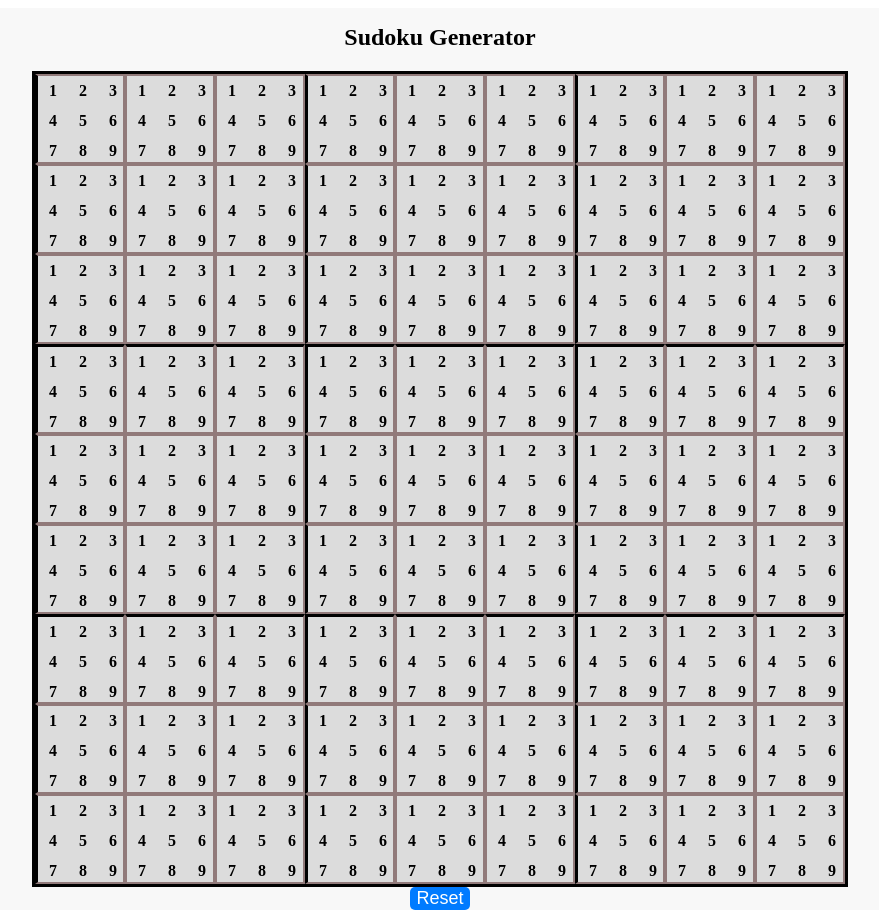
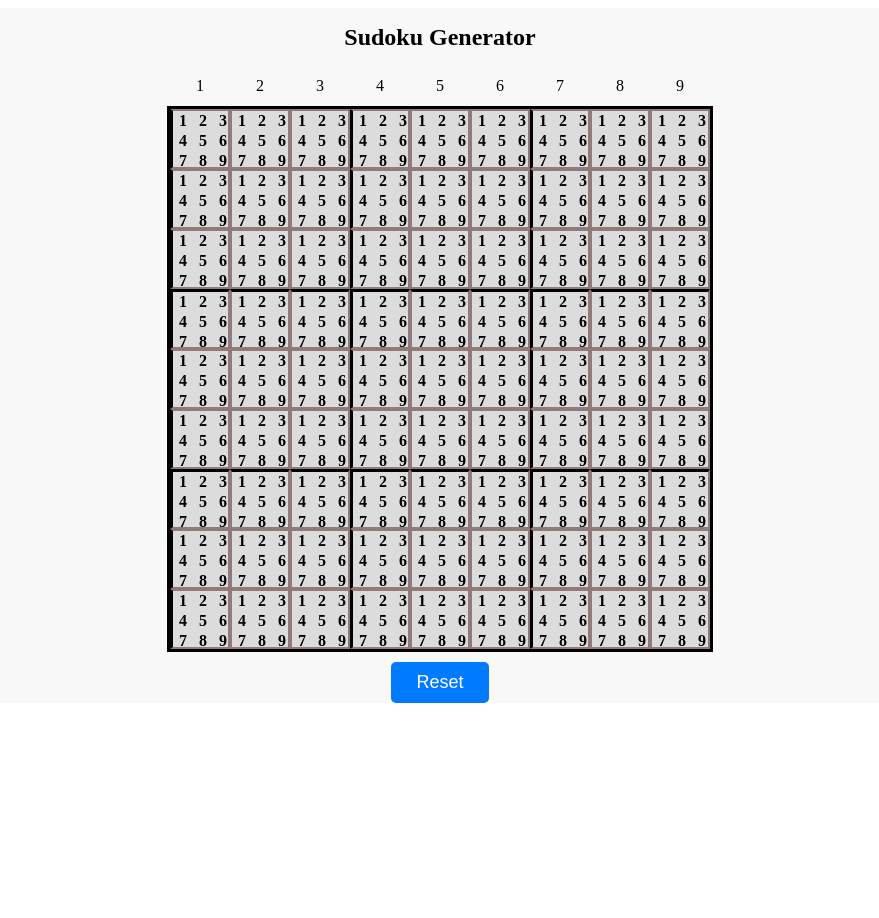
Before and after one commit to neerajrp1999/rsudoku, a React (Vite) app: page / in a window 1280 px wide. Shown: the whole page, without its empty margins (200-1079 px from the left). After the commit the page ends 800 px from the top, so only its background shows below. Built offline with nearby package versions, Linux system fonts and the light colour scheme.

Commit message:
the soduku generater using only react done

```diff
--- a/src/App.jsx
+++ b/src/App.jsx
@@ -1,89 +1,85 @@
 import { useEffect, useState } from "react";
 import "./Sudoku.css";
 
-
 const App = () => {
+  const initialVisibleValue = Array.from({ length: 9 }, (_, index) => index);
+  const [visibleValue, setVisibleValue] = useState(-1);
   const initialSudokuGrid = Array.from({ length: 9 }, () => Array(9).fill(0));
   const initialSudokuVerificationGrid = Array.from({ length: 9 }, () => Array(9).fill(false));
+
   const [grid, setGrid] = useState(initialSudokuGrid);
-  const [verifycol, setVerifyCol] = useState(initialSudokuVerificationGrid);
-  const [verifyrow, setVerifyRow] = useState(initialSudokuVerificationGrid);
-  const [verifycell, setVerifyCell] = useState(initialSudokuVerificationGrid);
-  console.log(grid);
-  const verify = (i, j, k) => verifyrow[i][k] || verifycol[j][k] ;
+  const [verifyCol, setVerifyCol] = useState(initialSudokuVerificationGrid);
+  const [verifyRow, setVerifyRow] = useState(initialSudokuVerificationGrid);
+  const [verifyCell, setVerifyCell] = useState(initialSudokuVerificationGrid);
 
-  const handleCellClick = (i, j, value) => {
-    setGrid((prevGrid) =>
-      prevGrid.map((row, rowIndex) =>
+  const verify = (i, j, k) => verifyRow[i][k] || verifyCol[j][k] || verifyCell[Math.floor(i / 3) * 3 + Math.floor(j / 3)][k];
+
+  const handleCellClick = (i, j, index, selected) => {
+    const value = selected ? index + 1 : 0;
+
+    setGrid(prevGrid => prevGrid.map((row, rowIndex) =>
       rowIndex === i
         ? row.map((cell, colIndex) => (colIndex === j ? value : cell))
         : row
-      )
-    );
+    ));
 
-    setVerifyRow((prevGrid) =>
-      prevGrid.map((row, rowIndex) =>
+    setVerifyRow(prevGrid => prevGrid.map((row, rowIndex) =>
       rowIndex === i
-          ? row.map((cell, colIndex) => (colIndex === value - 1 ? true : cell))
+        ? row.map((cell, colIndex) => (colIndex === index ? selected : cell))
         : row
-      )
-    );
+    ));
 
-    setVerifyCol((prevGrid) =>
-      prevGrid.map((row, rowIndex) =>
+    setVerifyCol(prevGrid => prevGrid.map((row, rowIndex) =>
       rowIndex === j
-          ? row.map((cell, colIndex) => (colIndex === value - 1 ? true : cell))
+        ? row.map((cell, colIndex) => (colIndex === index ? selected : cell))
         : row
-      )
-    );
+    ));
 
+    setVerifyCell(prevGrid => prevGrid.map((row, rowIndex) =>
+      rowIndex === Math.floor(i / 3) * 3 + Math.floor(j / 3)
+        ? row.map((cell, colIndex) => (colIndex === index ? selected : cell))
+        : row
+    ));
   };
-
-  useEffect(()=>{
-    console.log(grid);
-    console.log(verifyrow);
-    console.log(verifycol);
-  },[verifycol])
-
 
   return (
     <div className="sudoku-container">
       <h1 className="sudoku-title">Sudoku Generator</h1>
+      <div className="sudoku-visiblenum-grid">
+        {initialVisibleValue.map(i => (
+          <div className={`${`sudoku-visiblenum-inner-grid ${i === visibleValue && "selected-help"}`}`} key={i} onClick={() => {
+            setVisibleValue(i === visibleValue ? -1 : i);
+          }}>{i + 1}</div>
+        ))}
+      </div>
       <div className="sudoku-grid">
         {grid.map((row, i) =>
           row.map((cell, j) => (
-            <>
-              {
-                grid[i][j] === 0 ?
-                  <div className={`prefilled map-container`} key={`${i}-${j}`}>
-                    {Array.from({ length: 9 }, (_, index) => (
+            <div key={`${i}-${j}`} className={`${cell ? "selectedvalue-cell" : "prefilled map-container"} ${visibleValue !== 0 && verify(i, j, visibleValue) ? "selected-help" : ""} `}>
+              {cell ? (
+                <b onClick={() => handleCellClick(i, j, grid[i][j] - 1, false)}>{cell}</b>
+              ) : (
+                Array.from({ length: 9 }, (_, index) => (
                   <div key={index} className="inner-cell">
-                        {/* {index + 1} */}
-                        {verify(i, j, index) ? <></>:
-                        <div className="inner-cell-clickeble" onClick={() => handleCellClick(i, j, index + 1)}>{index + 1}</div>}
+                    {!verify(i, j, index) && (
+                      <div className="inner-cell-clickable" onClick={() => handleCellClick(i, j, index, true)}>
+                        {index + 1}
                       </div>
-                    ))}
+                    )}
                   </div>
-                  :
-                  <div className="selectedvalue-cell" onClick={() => {
-                    setGrid((prevGrid) =>
-                      prevGrid.map((row, rowIndex) =>
-                        rowIndex === i
-                          ? row.map((cell, colIndex) => (colIndex === j ? 0 : cell))
-                          : row
-                      )
-                    )
-                  }
-                  }>
-                    {/* {verifyrow[i][grid[i][j]] ? <></>:grid[i][j]} */}
-                    {grid[i][j]}
-                  </div>
-              }
-            </>
                 ))
               )}
             </div>
-      <button className="sudoku-reset" onClick={() => setGrid(initialSudokuGrid)}>
+          ))
+        )}
+      </div>
+      <button className="sudoku-reset" onClick={() => {
+        setGrid(initialSudokuGrid);
+        setVerifyCell(initialSudokuVerificationGrid);
+        setVerifyCol(initialSudokuVerificationGrid);
+        setVerifyRow(initialSudokuVerificationGrid);
+        setVisibleValue(-1);
+      }}>
         Reset
       </button>
     </div>
--- a/src/Sudoku.css
+++ b/src/Sudoku.css
@@ -36,8 +36,8 @@
 
  .map-container {
    display: grid;
-   grid-template-columns: repeat(3, 30px);
-   grid-template-rows: repeat(3, 30px);
+   grid-template-columns: repeat(3, 20px);
+   grid-template-rows: repeat(3, 20px);
    border: 2px solid rgb(145, 122, 122);
  }
 
@@ -52,18 +52,35 @@
 
  .sudoku-grid {
    display: grid;
-   grid-template-columns: repeat(9, 90px);
-   grid-template-rows: repeat(9, 90px);
+   grid-template-columns: repeat(9, 60px);
+   grid-template-rows: repeat(9, 60px);
    border: 3px solid black;
  }
 
+ .sudoku-visiblenum-grid {
+   display: grid;
+   grid-template-columns: repeat(9, 60px);
+   grid-template-rows: repeat(1, 30px);
+   margin-bottom: 5px;
+ }
 
-.selectedvalue-cell{
+ .sudoku-visiblenum-inner-grid {
+   display: flex;
+   justify-content: center;
+   align-items: center;
+ }
+
+ .sudoku-visiblenum-inner-grid:hover {
+   cursor: pointer;
+   font-weight: bold;
+ }
+
+ .selectedvalue-cell {
    display: flex;
    justify-content: center;
    align-items: center;
    background-color: #dcdcdc;
-  font-size: 30px;
+   font-size: 35px;
    border: 2px solid rgb(145, 122, 122);
  }
 
@@ -111,6 +128,11 @@
    font-weight: bold;
  }
 
+ .selected-help {
+  background-color: #fda99a;
+  font-weight: bold;
+}
+
  .editable {
    background-color: white;
  }
@@ -123,6 +145,8 @@
    border-radius: 5px;
    cursor: pointer;
    transition: 0.3s;
+   padding: 10px 25px;
+   margin-top: 10px;
  }
 
  .sudoku-reset:hover {
@@ -140,7 +164,7 @@
    cursor: pointer;
  }
 
- .inner-cell-clickeble{
+ .inner-cell-clickeble {
    height: 100%;
    width: 100%;
    display: flex;
```
Lines whose indentation alone changed are shown as unchanged.
